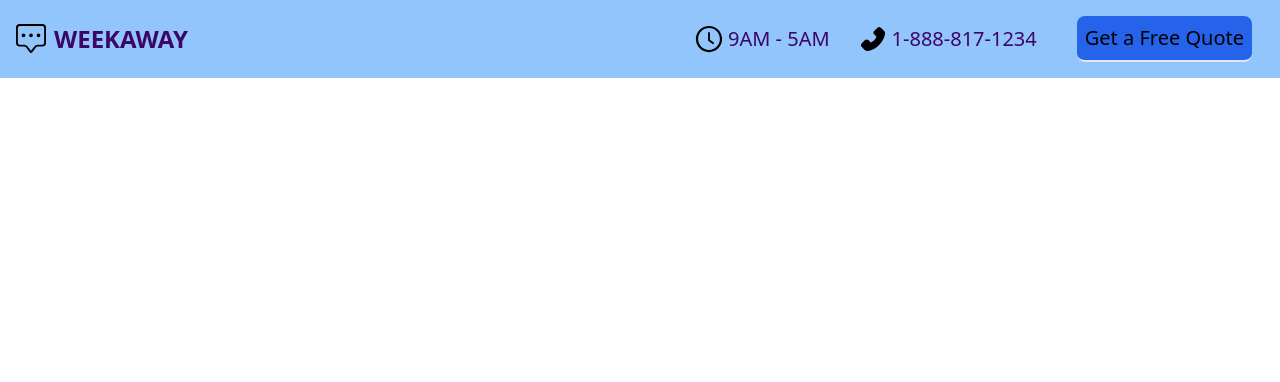
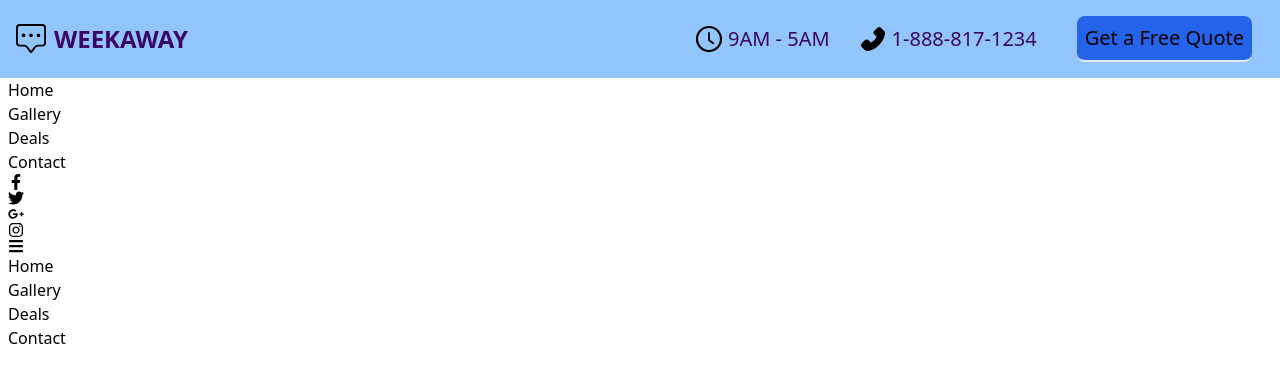
Before and after one commit to WajidMohammed9951/weekawaywebsite, a React (Create React App) app in the folder weekawaywebsite/: page / in a window 1280 px wide. Shown: the top 382 px of the page. Built offline with nearby package versions, Linux system fonts and the light colour scheme.

Commit message:
adding elements in navbar

```diff
--- a/weekawaywebsite/src/App.js
+++ b/weekawaywebsite/src/App.js
@@ -1,10 +1,12 @@
  import React from "react";
 import Header from "./Components/Header";
+import Navbar from "./Components/Navbar";
 
 function App() {
   return (
     <div >
       <Header/>
+      <Navbar/>
     </div>
   );
 }
--- a/weekawaywebsite/src/Components/Navbar.js
+++ b/weekawaywebsite/src/Components/Navbar.js
@@ -1,20 +1,20 @@
-import React from 'react'
-import { icons } from 'react-icons/lib'
+import React,{useState, useEffect} from 'react'
 
-import { FaBars } from 'react-icons/fa'
 import { BsChatSquareDots } from 'react-icons/bs'
 import {
     FaFacebookF,
     FaTwitter,
     FaGooglePlusG,
     FaInstagram,
+    FaBars,
+
   } from 'react-icons/fa';
 
 
 const Navbar = () => {
   return (
-    <div className='flex'>
-        <ul>
+    <div className=''>
+        <ul className='mx-2'>
             <li>
                 <a href='/' >Home</a>
             </li>
@@ -28,6 +28,32 @@ const Navbar = () => {
                 <a href='#contact' >Contact</a>
             </li>
         </ul>
+        <div>
+            <FaFacebookF className='mx-2'/>
+            <FaTwitter className='mx-2'/>
+            <FaGooglePlusG className='mx-2'/>
+            <FaInstagram className='mx-2'/>
+        </div>
+
+        <div>
+            <FaBars className='mx-2'/>
+        </div>
+        <div>
+        <ul className='mx-2'>
+            <li>
+                <a href='/' >Home</a>
+            </li>
+            <li>
+                <a href='#gallery' >Gallery</a>
+            </li>
+            <li>
+                <a href='#deals' >Deals</a>
+            </li>
+            <li>
+                <a href='#contact' >Contact</a>
+            </li>
+        </ul>
+        </div>
     </div>
   )
 }
```
